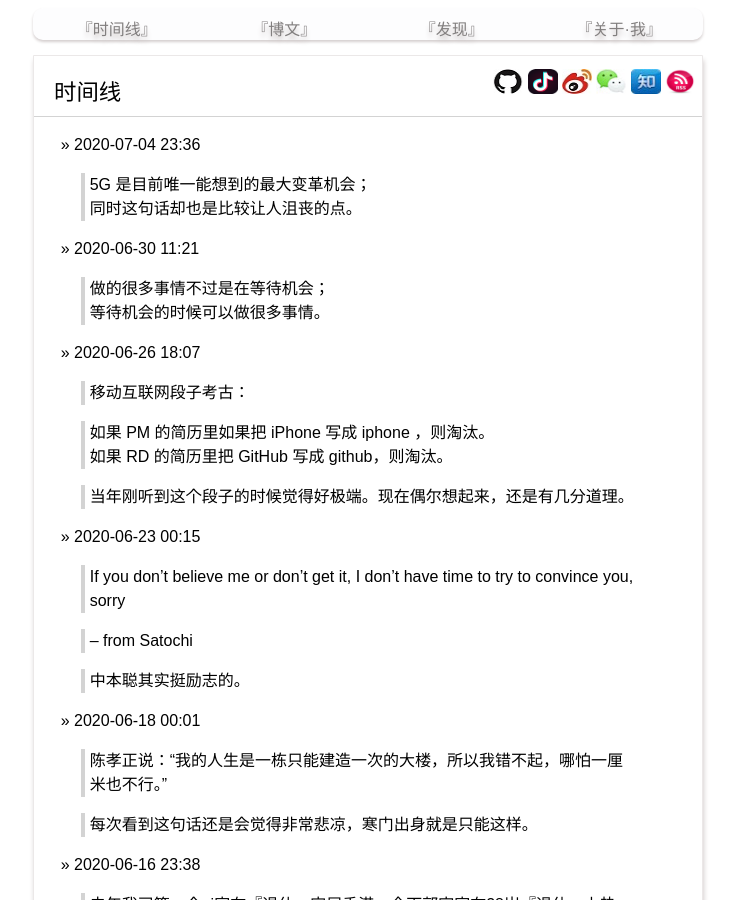
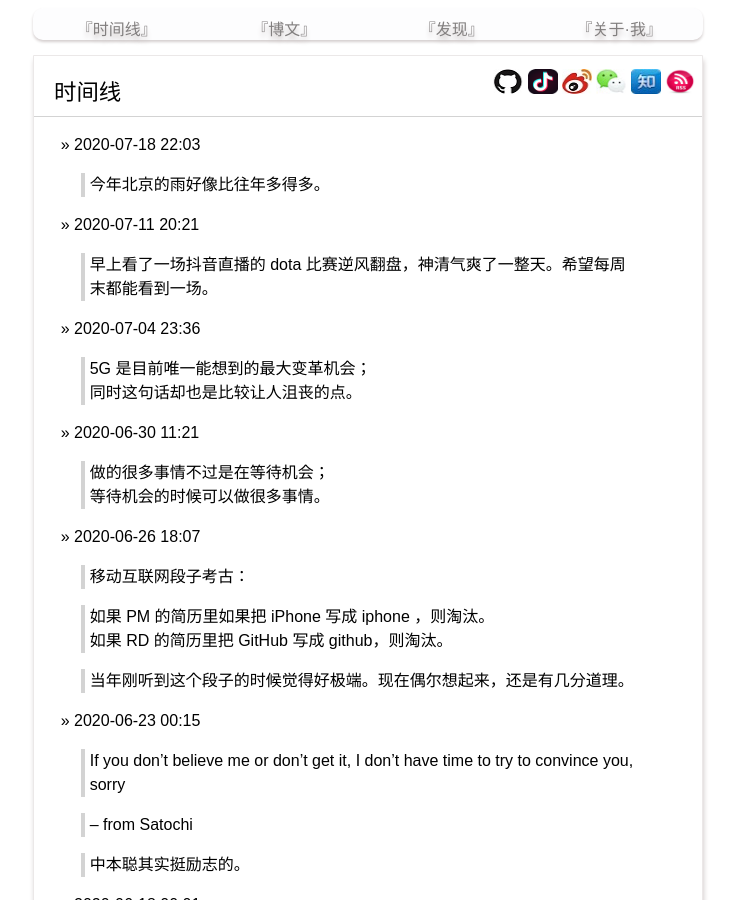
Before and after one commit to yanyiwu/blog, a Jekyll site: the page built from index.md, in a window 1280 px wide and 900 px high. Shown: the whole window, without its empty margins (272-1009 px from the left). Built offline with Jekyll 4.4.1, drawn with Linux system fonts in a browser that asks for light colours; Markdown is read by kramdown in place of the engine named in the settings; comment, search, counter and statistics services are not loaded.

Commit message:
[moment] update 0718

```diff
--- a/index.md
+++ b/index.md
@@ -2,6 +2,14 @@
 layout: posting
 title: 时间线
 ---
+
+&raquo; 2020-07-18 22:03
+
+> 今年北京的雨好像比往年多得多。
+
+&raquo; 2020-07-11 20:21
+
+> 早上看了一场抖音直播的 dota 比赛逆风翻盘，神清气爽了一整天。希望每周末都能看到一场。
 
 &raquo; 2020-07-04 23:36
 
```
